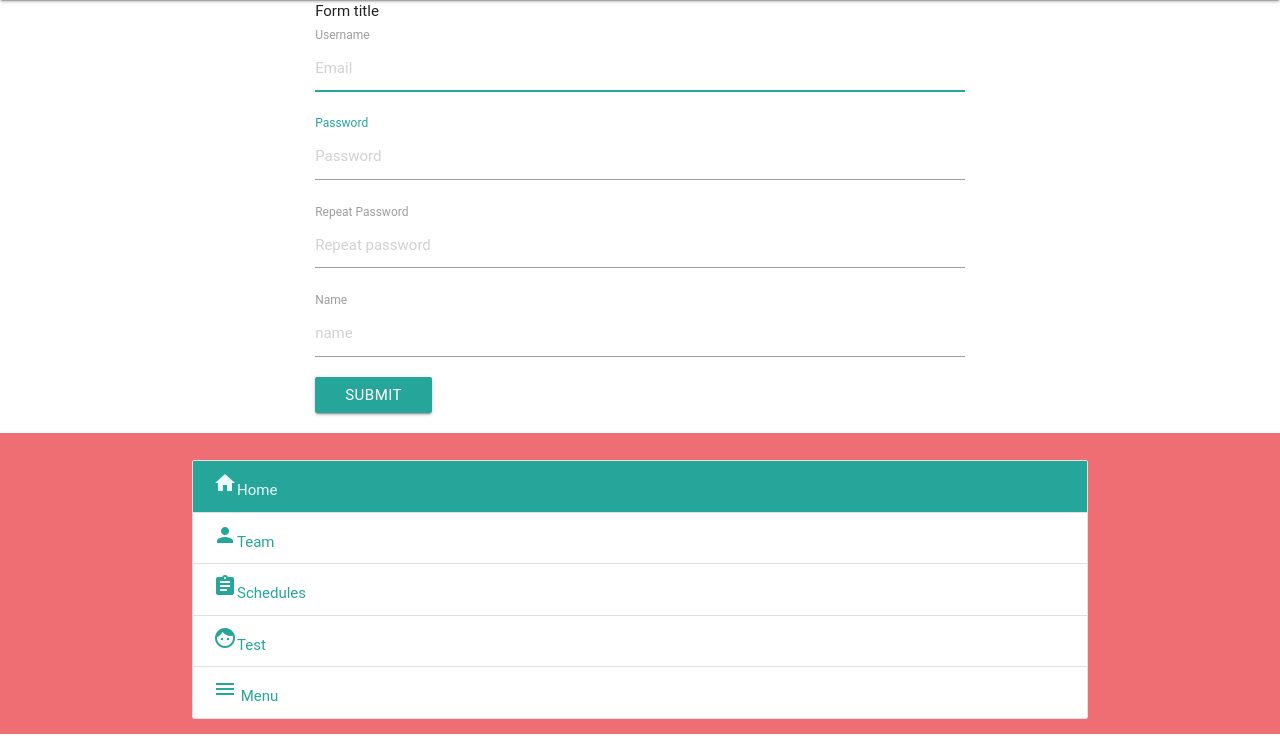
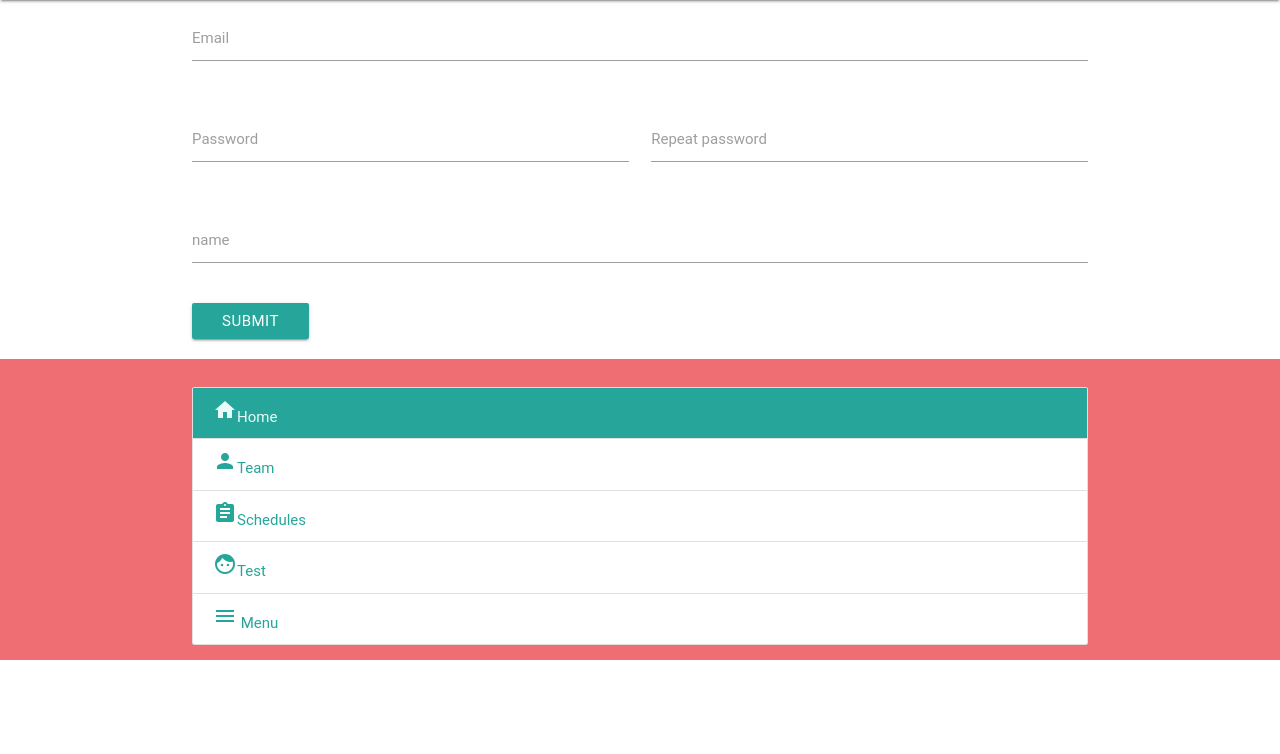
Before and after one commit to Stuffa1991/Tinderboxsem1, a PHP site: the page made by application/views/login/register.php in a window 1280 px wide. Shown: the part 64-818 px from the top of the page. After the commit the page ends 724 px from the top, so only its background shows below. Run offline with PHP 8.4, Linux system fonts and the light colour scheme; the template is opened without the code that fills it, so the values that code supplies are empty; grey boxes labelled with a size stand in for pictures from a placeholder-image service; some libraries are stand-ins or nearby versions; some web fonts are replaced.

Commit message:
Lavet om på form til register om til materialize samt validation client sided med materialze

```diff
--- a/application/controllers/Login.php
+++ b/application/controllers/Login.php
@@ -106,10 +106,10 @@ class Login extends CI_Controller {
 		else
 		{
 		  $this->output
-			->set_header('HTTP/1.1 400 Bad Request')
+			->set_header('HTTP/1.1 200 OK')
 			->set_header('Content-Type: application/json')
 			->set_output(json_encode([
-				'status' => 400,
+				'status' => 200,
 				'statusCode' => 'Validation Error',
 				'response' => validation_errors()
 				]))
--- a/application/views/footer.php
+++ b/application/views/footer.php
@@ -61,11 +61,17 @@
 		<!-- jQuery -->
 		<script src="//code.jquery.com/jquery.js"></script>
 
+
+
 		<script type="text/javascript">
 			jQuery('.registerUserForm').submit(function(e) {
+				e.preventDefault();
+
+				url = jQuery(this).attr('action');
+
 				jQuery.ajax({
 					type: 'POST',
-					url: 'http://localhost/tinderbox/login/registerUser/',
+					url: url,
 					data: jQuery(this).serialize(),
 					success: function(data, textStatus, xhr) {
 						//console.debug(data + ' ' + textStatus + ' ' + xhr);
@@ -79,9 +85,7 @@
 						//console.debug(xhr + ' ' + textStatus + ' ' + errorThrown);
 					}
 				});
-				e.preventDefault();
 			});
-
 		</script>
 
 		<!-- Compiled and minified JavaScript -->
--- a/application/views/login/register.php
+++ b/application/views/login/register.php
@@ -1,20 +1,28 @@
-		<div class="container">
-			<div class="row">
-				<div class="col-lg-12">
-					<form action="<?php  echo base_url('/login/registerUser/')?>" method="POST" role="form" class="registerUserForm">
-						<legend>Form title</legend>
-						<div class="form-group">
-							<label for="username">Username</label>
-							<input type="text" class="form-control" id="username" name="email" placeholder="Email" required autofocus>
-							<label for="password">Password</label>
-							<input type="password" class="form-control" id="password" name="password" placeholder="Password" required>
-							<label for="repeatPassword">Repeat Password</label>
-							<input type="password" class="form-control" id="repeatPassword" name="repeatPassword" placeholder="Repeat password" required>
-							<label for="name">Name</label>
-							<input type="text" class="form-control" id="name" name="name" placeholder="name" required>
-						</div>
-						<button type="submit" class="btn btn-primary">Submit</button>
-					</form>
+
+	  	<div class="row">
+	  		<form action="<?php  echo base_url('/login/registerUser/')?>" method="POST" role="form" class="col s12 registerUserForm">
+				<div class="row">
+					<div class="input-field col s12">
+						<input name="email" id="email" type="email" class="validate">
+						<label for="email">Email</label>
+					</div>
 				</div>
-			</div>
+				<div class="row">
+					<div class="input-field col s6">
+						<input name="password" id="password" type="password" class="validate">
+						<label for="password">Password</label>
+					</div>
+					<div class="input-field col s6">
+						<input name="repeatPassword" id="repeatPassword" type="password" class="validate">
+						<label for="repeatPassword">Repeat password</label>
+					</div>
+				</div>
+				<div class="row">
+					<div class="input-field col s12">
+						<input name="name" id="name" type="text" class="validate">
+						<label for="name">name</label>
+					</div>
+				</div>
+				<button type="submit" class="btn btn-primary">Submit</button>
+			</form>
 		</div>
```
